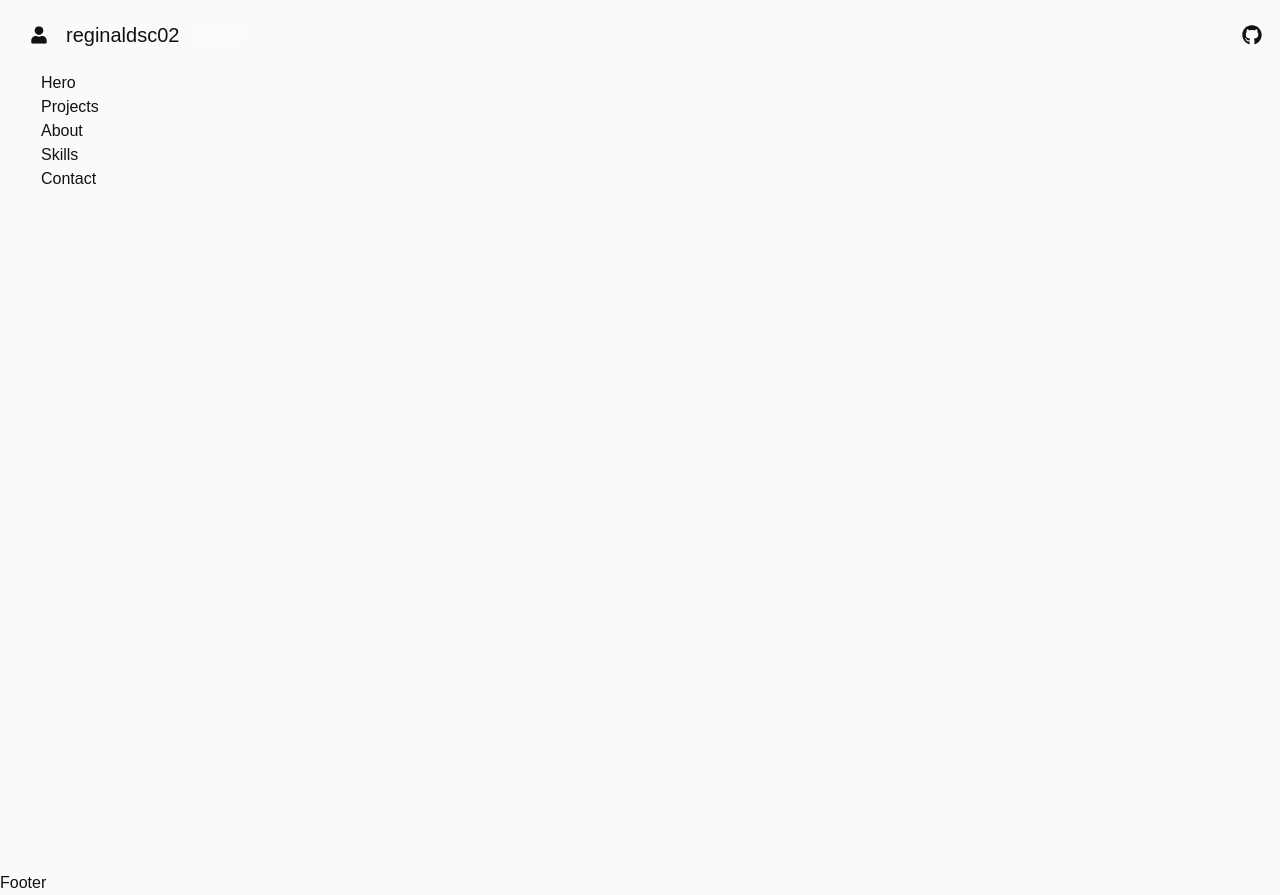
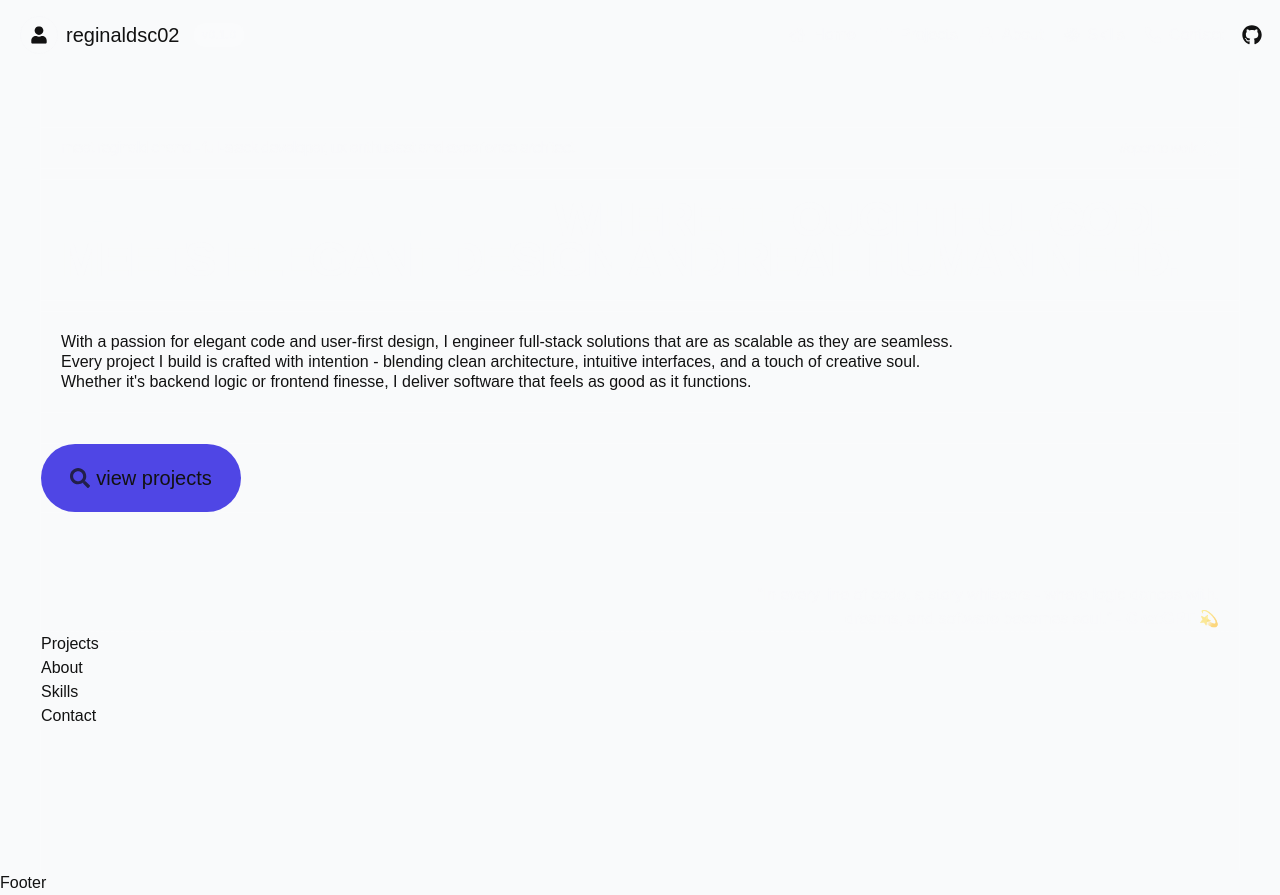
Before and after one commit to reginaldsc02/rsc-dev-portfolio, a Next.js app: page / in a window 1280 px wide. Built offline with nearby package versions, Linux system fonts and the light colour scheme.

Commit message:
Setup: Layout for desktop

```diff
--- a/components/section/Hero.tsx
+++ b/components/section/Hero.tsx
@@ -1,3 +1,70 @@
-export const Hero = () => {
-  return <section id="#hero">Hero</section>;
+"use client";
+
+import { FaSearch } from "react-icons/fa";
+import { PrimaryButton } from "../ui/Buttons";
+import { Link } from "react-scroll";
+import { Dispatch, SetStateAction } from "react";
+
+export const Hero = ({
+  setActive,
+}: {
+  setActive: Dispatch<SetStateAction<string>>;
+}) => {
+  return (
+    <section id="hero">
+      <div className="pt-14 grid gap-2.5">
+        <div className="flex items-center justify-between text-gray-50/50 tracking-tighter border-y-[1px] border-solid border-y-gray-50/10">
+          <div className="pl-5 py-2 lowercase">
+            Meet Reginald Chand - full-stack developer, UX Enthusiast and
+            experience architect.
+          </div>
+
+          <div className="pr-5 lowercase font-medium text-sm flex items-center gap-1.5">
+            <div>#Open to work</div>
+            <div className="w-4 h-4 flex items-center justify-center border-[1px] border-solid border-gray-50 rounded-full animate-pulse">
+              <div className="w-2 h-2 bg-white rounded-full animate-ping"></div>
+            </div>
+          </div>
+        </div>
+
+        <h1 className="p-5 text-5xl text-balance font-bold text-gray-50/50 tracking-tighter leading-10 uppercase border-y-[1px] border-solid border-y-gray-50/10">
+          <span className="text-gray-50">I build experiences</span> where
+          thoughtful code meets elegant design and real human need.
+        </h1>
+
+        <div className="p-5 text-balance leading-5 border-y-[1px] border-solid border-y-gray-50/10">
+          <p>
+            With a passion for elegant code and user-first design, I engineer
+            full-stack solutions that are as scalable as they are seamless.
+          </p>
+          <p>
+            Every project I build is crafted with intention - blending clean
+            architecture, intuitive interfaces, and a touch of creative soul.
+          </p>
+          <p>
+            Whether it's backend logic or frontend finesse, I deliver software
+            that feels as good as it functions.
+          </p>
+        </div>
+
+        <div className="my-5 border-y-[1px] border-solid border-y-gray-50/10">
+          <Link to="projects" smooth spy onClick={() => setActive("projects")}>
+            <PrimaryButton
+              buttonText="View Projects"
+              buttonIcon={<FaSearch />}
+            />
+          </Link>
+        </div>
+
+        <blockquote className="pt-10 px-5 text-right text-gray-50/50 border-b-[1px] border-dashed border-b-gray-50/10">
+          <p>
+            “In every line of code, a story whispers - where logic dances with,
+          </p>
+          <p>
+            dreams, and software becomes soul.” - <b>ChatGPT</b> 💫
+          </p>
+        </blockquote>
+      </div>
+    </section>
+  );
 };
```
